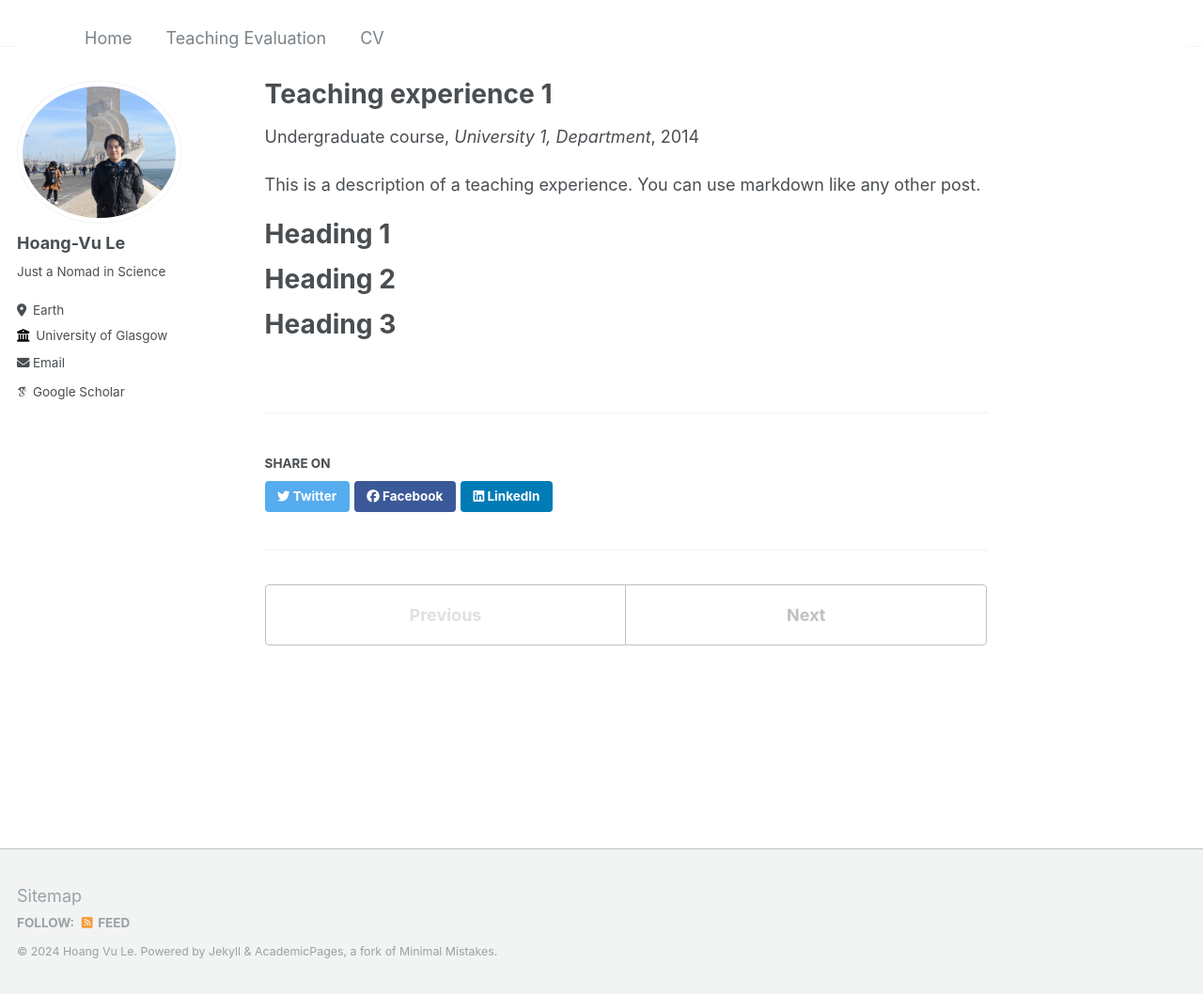
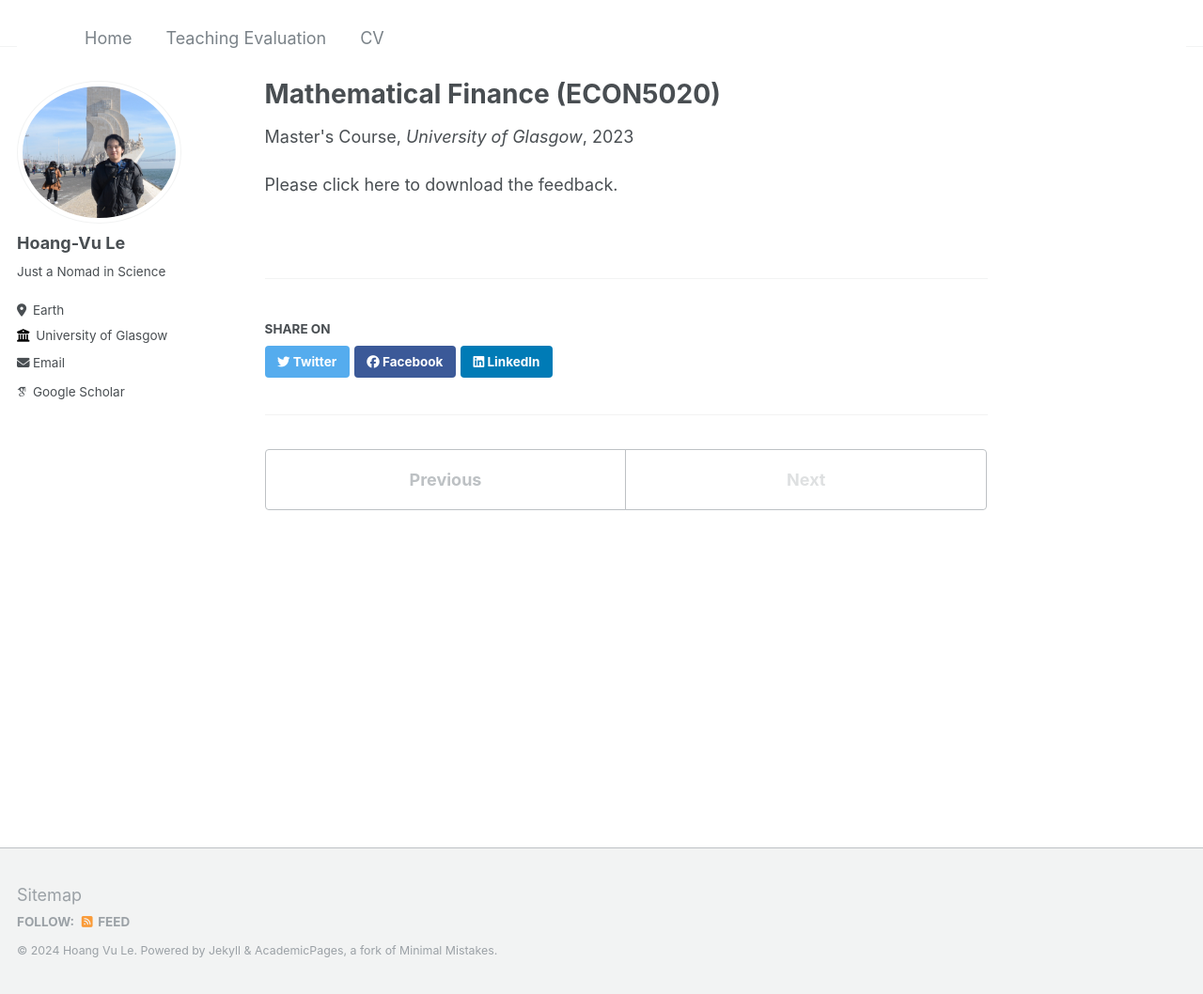
Before and after one commit to hvule/hvule.github.io, a Jekyll site: the page built from _teaching/2014-spring-teaching-1.md, in a window 1280 px wide and 1058 px high. Shown: the whole window at 94% size. Built offline with Jekyll 4.4.1, drawn with Linux system fonts in a browser that asks for light colours; some web fonts are replaced.

Commit message:
Update 2014-spring-teaching-1.md

```diff
--- a/_teaching/2014-spring-teaching-1.md
+++ b/_teaching/2014-spring-teaching-1.md
@@ -1,20 +1,10 @@
 ---
-title: "Teaching experience 1"
+title: "Mathematical Finance (ECON5020)"
 collection: teaching
-type: "Undergraduate course"
-permalink: /teaching/2014-spring-teaching-1
-venue: "University 1, Department"
-date: 2014-01-01
-location: "City, Country"
+type: "Master's Course"
+permalink: /teaching/math-finance
+venue: "University of Glasgow"
+date: 2023-10-01
 ---
 
-This is a description of a teaching experience. You can use markdown like any other post.
-
-Heading 1
-======
-
-Heading 2
-======
-
-Heading 3
-======
+Please click here to download the feedback.
```
